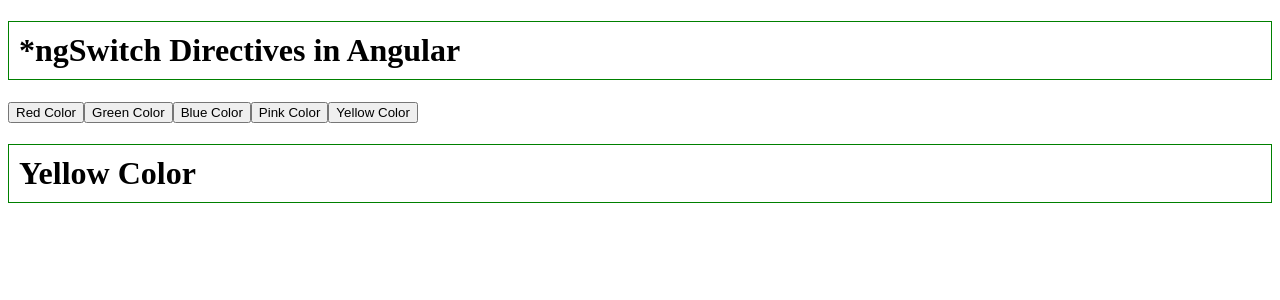
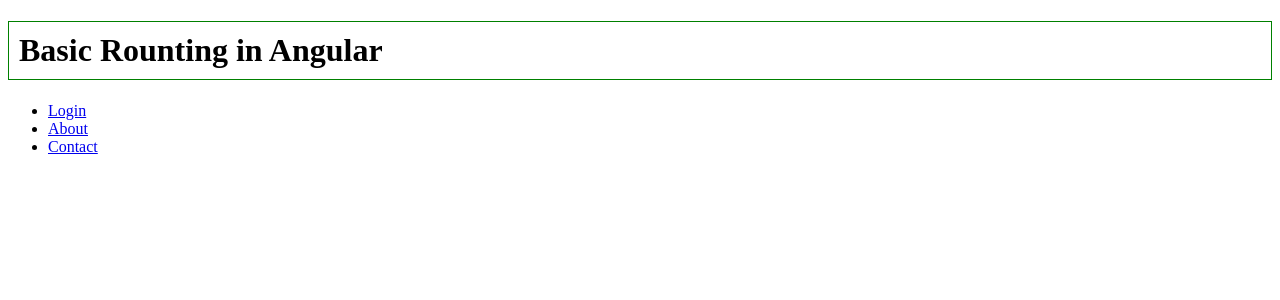
Before and after one commit to Zanna-dev/angular-v19-tutorial, an Angular app: page / in a window 1280 px wide. Shown: the top 300 px of the page. Built offline with nearby package versions, Linux system fonts and the light colour scheme.

Commit message:
Create Basic Routing in Angular

```diff
--- /dev/null
+++ b/src/app/about/about.component.html
@@ -0,0 +1 @@
+<h1>About Page</h1>
--- a/src/app/app.component.html
+++ b/src/app/app.component.html
@@ -1,20 +1,18 @@
-<h1>*ngSwitch Directives in Angular</h1>
+<h1>Basic Rounting in Angular</h1>
+<ul>
+    <li>
+        <a routerLink="login">Login</a>
+    </li>
 
-<button (click)="changeColor('red')">Red Color</button>
-<button (click)="changeColor('green')">Green Color</button>
-<button (click)="changeColor('blue')">Blue Color</button>
-<button (click)="changeColor('pink')">Pink Color</button>
-<button (click)="changeColor('yellow')">Yellow Color</button>
+     <li>
+        <a routerLink="about">About</a>
+    </li>
 
-
-<div [ngSwitch]="color">
-    <h1 *ngSwitchCase="'red'" style="background-color: red;">Red Color</h1>
-<h1 *ngSwitchCase="'green'"  style="background-color: green;">Green Color</h1>
-<h1 *ngSwitchCase="'blue'"  style="background-color: blue;">Blue Color</h1>
-<h1 *ngSwitchCase="'pink'"  style="background-color: pink;">Pink Color</h1>
-<h1 *ngSwitchDefault >Yellow Color</h1>
-
-</div>
+     <li>
+        <a routerLink="contact">Contact</a>
+    </li>
+</ul>
+<router-outlet></router-outlet>
 
 
 
@@ -327,3 +325,20 @@ style="background-color: red; height: 100px; width: 100px;">
 <ng-template #elseBlock>
 <button (click)="loginToggle()">Login</button>
 </ng-template> -->
+
+<!-- <button (click)="changeColor('red')">Red Color</button>
+<button (click)="changeColor('green')">Green Color</button>
+<button (click)="changeColor('blue')">Blue Color</button>
+<button (click)="changeColor('pink')">Pink Color</button>
+<button (click)="changeColor('yellow')">Yellow Color</button>
+
+
+<div [ngSwitch]="color">
+    <h1 *ngSwitchCase="'red'" style="background-color: red;">Red Color</h1>
+<h1 *ngSwitchCase="'green'"  style="background-color: green;">Green Color</h1>
+<h1 *ngSwitchCase="'blue'"  style="background-color: blue;">Blue Color</h1>
+<h1 *ngSwitchCase="'pink'"  style="background-color: pink;">Pink Color</h1>
+<h1 *ngSwitchDefault >Yellow Color</h1>
+
+</div>
+ -->
--- a/src/app/app.component.ts
+++ b/src/app/app.component.ts
@@ -1,5 +1,5 @@
 import { Component, computed, effect, signal, WritableSignal } from '@angular/core';
-import { RouterOutlet } from '@angular/router';
+import { RouterLink, RouterOutlet } from '@angular/router';
 import { LoginComponent } from './login/login.component';
 import { SignupComponent } from './signup/signup.component';
 import { ProfileComponent } from './profile/profile.component';
@@ -11,18 +11,14 @@ import { NgFor, NgIf, NgSwitch, NgSwitchCase, NgSwitchDefault } from '@angular/c
 @Component({
   selector: 'app-root',
   // imports: [LoginComponent, SignupComponent, ProfileComponent],
-  imports: [NgSwitch, NgSwitchCase, NgSwitchDefault],
+  imports: [RouterOutlet, RouterLink],
   templateUrl: './app.component.html',
   styleUrl: './app.component.css'
 })
 
 
 export class AppComponent {
-color="black"
 
-changeColor(color:string){
-this.color=color
-}
 title = 'Code Step By Step';
 }
 
@@ -307,3 +303,8 @@ title = 'Code Step By Step';
 // toggle(){
 //   this.show=!this.show;
 // }
+// color="black"
+
+// changeColor(color:string){
+// this.color=color
+// }
--- a/src/app/app.routes.ts
+++ b/src/app/app.routes.ts
@@ -1,3 +1,11 @@
 import { Routes } from '@angular/router';
+import { LoginComponent } from './login/login.component';
+import { AboutComponent } from './about/about.component';
+import { ContactComponent } from './contact/contact.component';
 
-export const routes: Routes = [];
+export const routes: Routes = [
+    {path:'login', component:LoginComponent},
+    {path:'about', component:AboutComponent},
+    {path:'contact', component:ContactComponent},
+
+];
--- /dev/null
+++ b/src/app/contact/contact.component.html
@@ -0,0 +1 @@
+<h1>contact Page</h1>
--- a/src/app/login/login.component.html
+++ b/src/app/login/login.component.html
@@ -1 +1 @@
-<p style="background-color: skyblue;">login Component</p>
+<h1>Login Page</h1>
```
Also changed, not shown: src/app/about/about.component.ts (added, +11 -0 lines), src/app/contact/contact.component.ts (added, +11 -0 lines), src/app/about/about.component.css (added), src/app/contact/contact.component.css (added), 2 other files (tests, documents, lock files or other folders).
